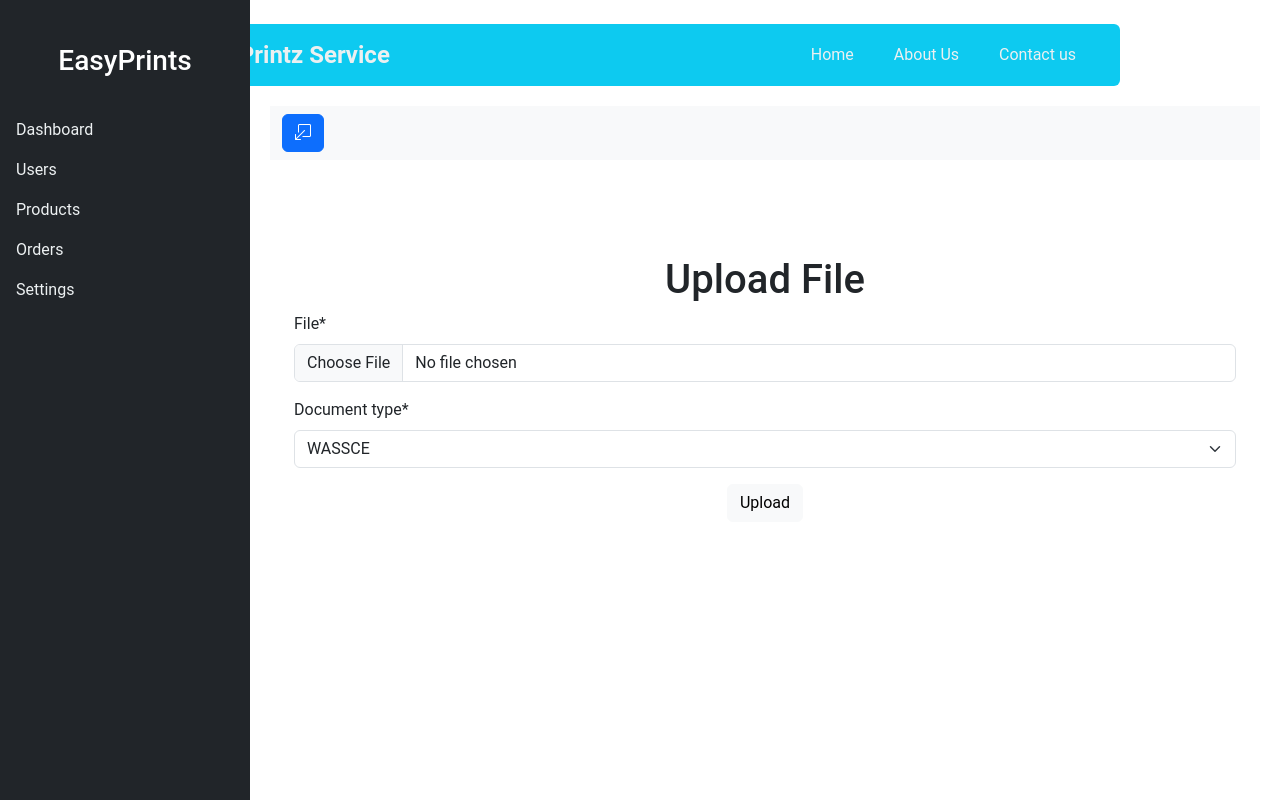
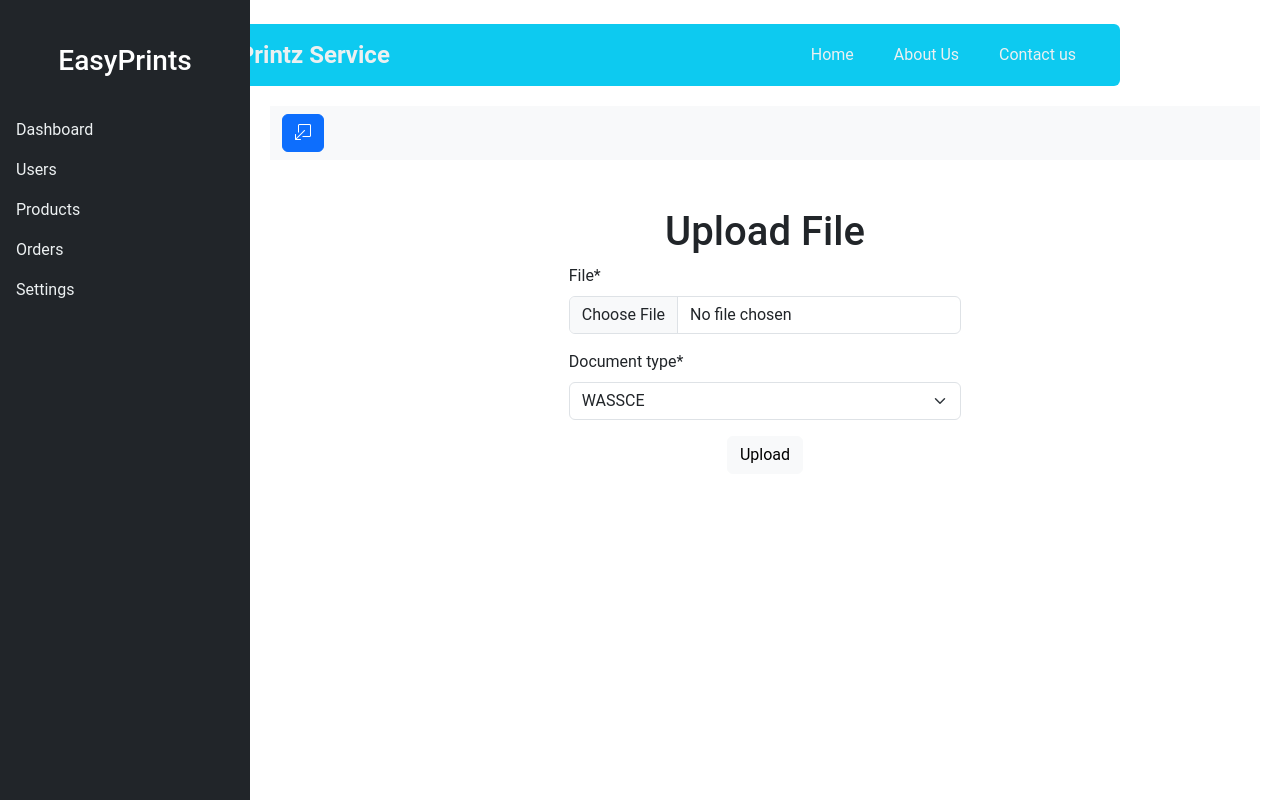
Before and after one commit to timothysaatum/easyprints, a Django app: page /upload-document/ in a window 1280 px wide. Run offline with Django 5.2, Linux system fonts and the light colour scheme; parts of the project's set-up code (start-up, migrations or seed data) failed here and were passed over; some libraries are stand-ins or nearby versions.

Commit message:
checking for updates

```diff
--- a/main/templates/main/admin.html
+++ b/main/templates/main/admin.html
@@ -36,7 +36,7 @@
   </nav>
   <div class="container-fluid">
     <div class="container">
-      <div class="mt-5 pt-5 mb-3">
+      <div class="col-5 pt-5 mb-3 mx-auto">
         <h1 class="text-capitalize text-center">
           Upload File
         </h1>
--- a/main/templates/main/base.html
+++ b/main/templates/main/base.html
@@ -9,16 +9,15 @@
       href="https://cdn.jsdelivr.net/npm/bootstrap@5.3.2/dist/css/bootstrap.min.css"
       rel="stylesheet"
       integrity="sha384-T3c6CoIi6uLrA9TneNEoa7RxnatzjcDSCmG1MXxSR1GAsXEV/Dwwykc2MPK8M2HN"
-      crossorigin="anonymous"
-    />
+      crossorigin="anonymous"/>
     <link
       href="https://cdn.jsdelivr.net/npm/bootstrap-icons/font/bootstrap-icons.css"
-      rel="stylesheet"
-    />
+      rel="stylesheet"/>
     <link rel="stylesheet" href="{% static 'main/style.css' %}" />
   </head>
   <body class="background">
-    <nav class="navbar navbar-expand-lg w-75 text-bg-info rounded  mx-auto mt-4">
+    <div>
+      <nav class="navbar navbar-expand-lg w-75 text-bg-info rounded  mx-auto mt-4">
       <div class="container-fluid">
         <a class="navbar-brand ms-3" href="#">EasyPrintz Service</a>
         <button class="navbar-toggler" type="button" data-bs-toggle="collapse" data-bs-target="#navbarNav"
@@ -37,20 +36,17 @@
             <li class="nav-item me-4">
               <a class="nav-link" href="#">Contact us</a>
             </li>
-
           </ul>
         </div>
-
       </div>
     </nav>
+    </div>
     {% block navbar %} {% endblock navbar %} {% block content %}
     <h1>Booking Page</h1>
     {% endblock content %}
-    <script
-      src="https://cdn.jsdelivr.net/npm/bootstrap@5.3.2/dist/js/bootstrap.bundle.min.js"
+    <script src="https://cdn.jsdelivr.net/npm/bootstrap@5.3.2/dist/js/bootstrap.bundle.min.js"
       integrity="sha384-C6RzsynM9kWDrMNeT87bh95OGNyZPhcTNXj1NW7RuBCsyN/o0jlpcV8Qyq46cDfL"
-      crossorigin="anonymous"
-    ></script>
+      crossorigin="anonymous"></script>
     <script src="https://code.jquery.com/jquery-3.6.0.min.js"></script>
     <script src="{% static 'main/style.js' %}"></script>
   </body>
--- a/main/utils.py
+++ b/main/utils.py
@@ -30,6 +30,8 @@ headers = {
         'Authorization': f'Bearer {'key'}',
         'Content-Type': 'application/json'
     }
+
+
 def initialize_payment(amount, email):
     amount = int(amount) * 1000
     headers = {
```
